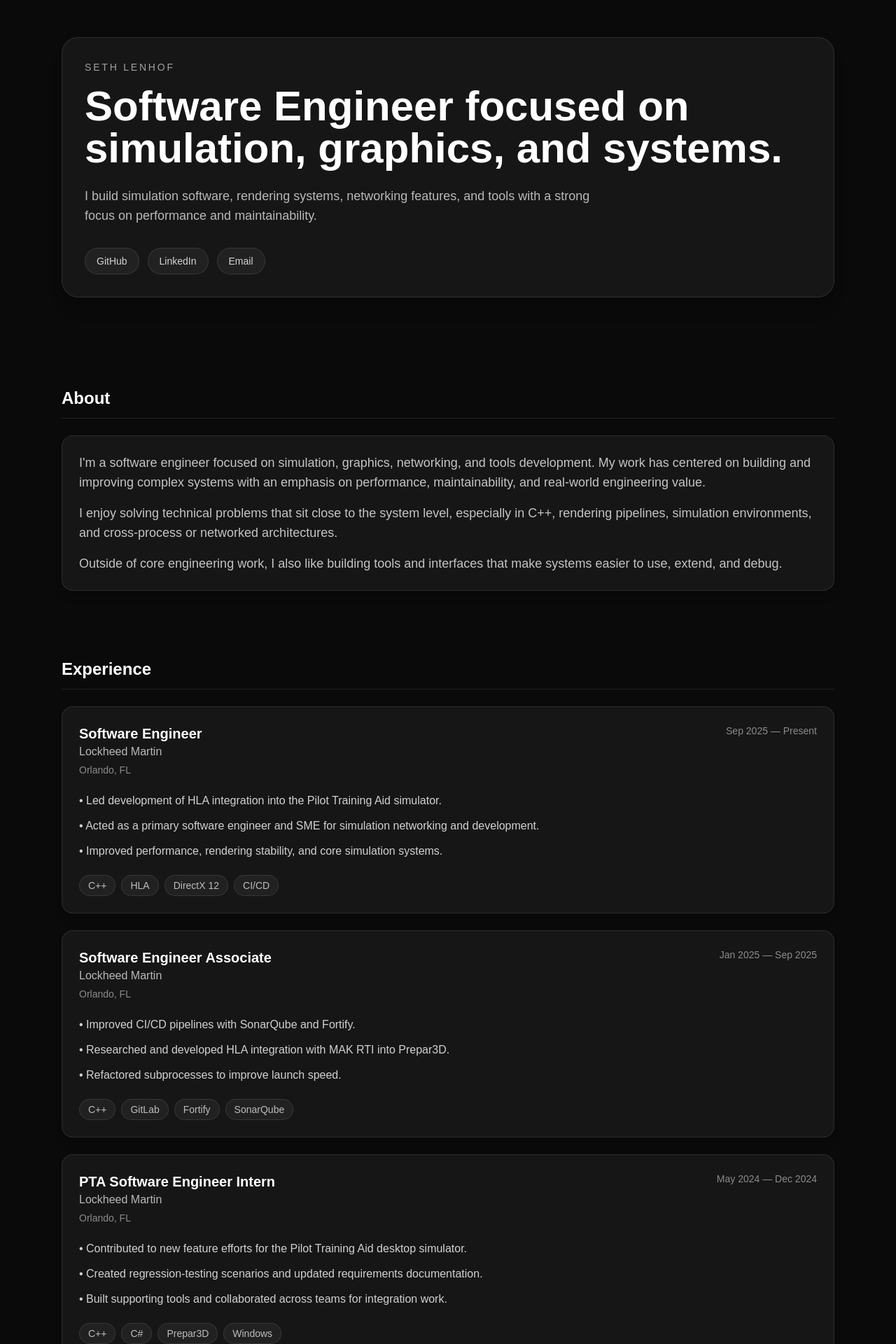
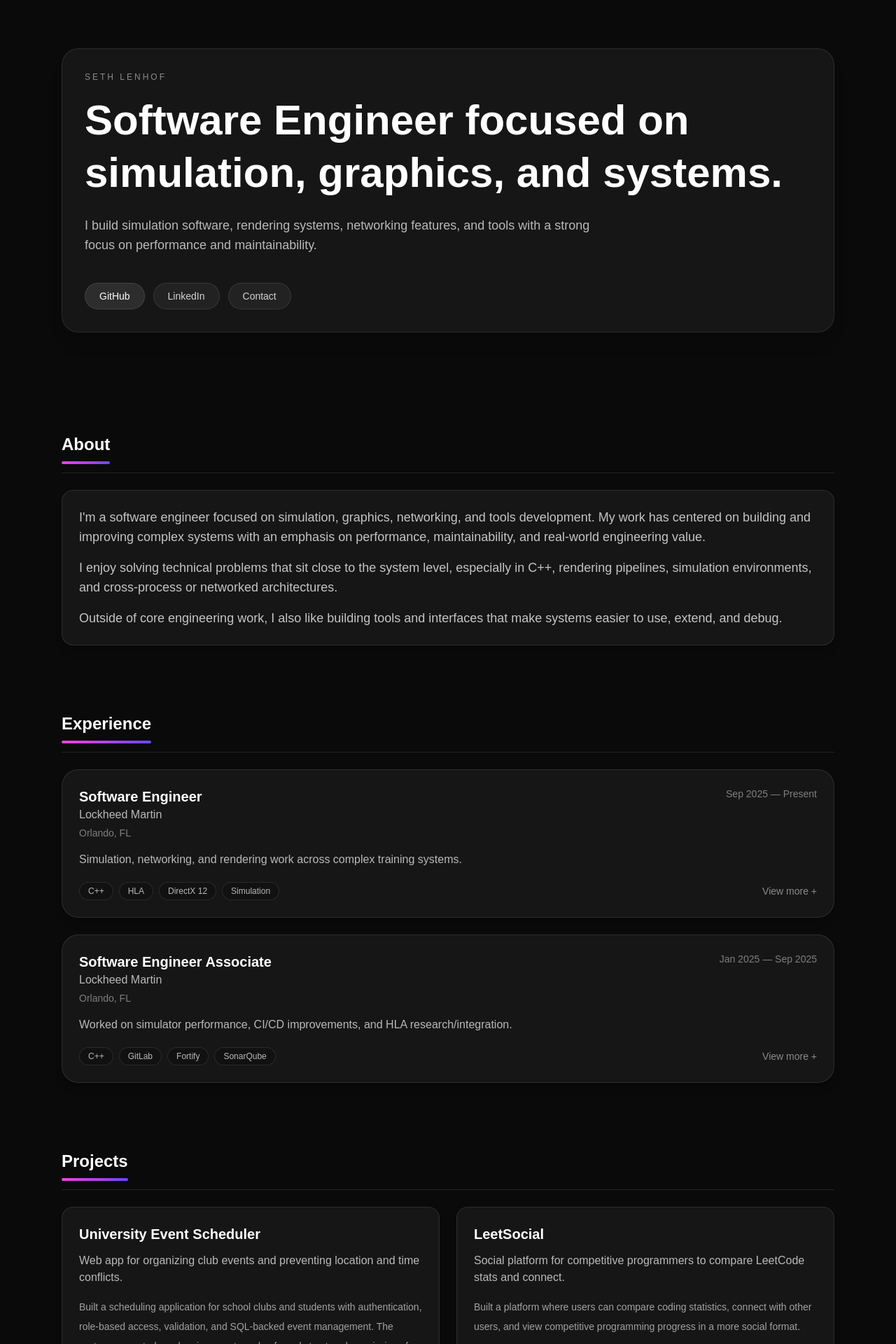
Before and after one commit to sethlenhof/website-mk2, a Next.js app: page / in a window 1280 px wide. Shown: the part 80-2000 px from the top of the page at 70% size. Built offline with nearby package versions, Linux system fonts and the light colour scheme.

Commit message:
Add modal

```diff
--- a/src/app/globals.css
+++ b/src/app/globals.css
@@ -1,28 +1,17 @@
 @import "tailwindcss";
 
 :root {
-  --background: #ffffff;
-  --foreground: #171717;
+  --bg: #212623;
+  --panel: rgba(255, 255, 255, 0.05);
+  --panel-hover: rgba(255, 255, 255, 0.08);
+  --border: rgba(255, 255, 255, 0.1);
+  --gradient: linear-gradient(45deg, rgba(251,63,220,1) 0%, rgba(105,70,252,1) 100%);
 }
 
-@theme inline {
-  --color-background: var(--background);
-  --color-foreground: var(--foreground);
+@theme inline
+{
   --font-sans: var(--font-geist-sans);
   --font-mono: var(--font-geist-mono);
-}
-
-@media (prefers-color-scheme: dark) {
-  :root {
-    --background: #0a0a0a;
-    --foreground: #ededed;
-  }
-}
-
-body {
-  background: var(--background);
-  color: var(--foreground);
-  font-family: Arial, Helvetica, sans-serif;
 }
 
 html {
@@ -32,4 +21,9 @@ html {
 body {
   background: rgb(10, 10, 10);
   color: white;
+  font-family: Arial, Helvetica, sans-serif;
 }
+
+::selection {
+  background: rgba(59, 130, 246, 0.3);
+}
--- a/src/components/sections/ExperienceSection.tsx
+++ b/src/components/sections/ExperienceSection.tsx
@@ -1,10 +1,33 @@
+"use client";
+
+import { useState } from "react";
+import SectionHeader from "@/components/ui/SectionHeader";
 import ExperienceCard from "@/components/ui/ExperienceCard";
-import SectionHeader from "@/components/ui/SectionHeader";
-import { experience } from "@/data/experience";
+import Modal from "@/components/ui/Modal";
+import { experience, type ExperienceItem } from "@/data/experience";
 
 export default function ExperienceSection() {
+  const [selected, setSelected] = useState<ExperienceItem | null>(null);
+  const [isModalOpen, setIsModalOpen] = useState(false);
+
+  const openModal = (item: ExperienceItem) => {
+    setSelected(item);
+    setIsModalOpen(true);
+  };
+
+  const closeModal = () => {
+    setIsModalOpen(false);
+  };
+
+  const clearSelected = () => {
+    setSelected(null);
+  };
+
   return (
-    <section id="experience" className="mx-auto max-w-6xl px-6 py-12 scroll-mt-24">
+    <section
+      id="experience"
+      className="mx-auto max-w-6xl px-6 py-12 scroll-mt-24"
+    >
       <SectionHeader title="Experience" />
 
       <div className="mt-6 grid gap-6">
@@ -12,9 +35,45 @@ export default function ExperienceSection() {
           <ExperienceCard
             key={`${item.company}-${item.role}-${item.start}`}
             item={item}
+            onOpen={() => openModal(item)}
           />
         ))}
       </div>
+
+      <Modal
+        isOpen={isModalOpen}
+        onClose={closeModal}
+        onAfterClose={clearSelected}
+        title={selected ? `${selected.role} — ${selected.company}` : ""}
+      >
+        {selected ? (
+          <div>
+            <p className="mb-4 text-sm text-white/50">
+              {selected.start} — {selected.end}
+              {selected.location ? ` • ${selected.location}` : ""}
+            </p>
+
+            <ul className="space-y-3 text-white/80">
+              {selected.bullets.map((bullet) => (
+                <li key={bullet} className="leading-7">
+                  • {bullet}
+                </li>
+              ))}
+            </ul>
+
+            <div className="mt-6 flex flex-wrap gap-2">
+              {selected.tags.map((tag) => (
+                <span
+                  key={tag}
+                  className="rounded-full border border-white/10 bg-white/5 px-3 py-1 text-sm text-white/70"
+                >
+                  {tag}
+                </span>
+              ))}
+            </div>
+          </div>
+        ) : null}
+      </Modal>
     </section>
   );
 }
--- a/src/components/sections/Hero.tsx
+++ b/src/components/sections/Hero.tsx
@@ -2,13 +2,21 @@ import { site } from "@/data/site";
 
 export default function Hero() {
   return (
-    <section id="home" className="mx-auto max-w-6xl px-6 py-20 scroll-mt-24">
-      <div className="rounded-3xl border border-white/10 bg-white/5 p-8 shadow-xl">
-        <p className="text-sm uppercase tracking-[0.2em] text-white/60">
+    <section
+      id="home"
+      className="relative mx-auto max-w-6xl px-6 py-24 scroll-mt-24"
+    >
+      {/* background glow */}
+      <div className="pointer-events-none absolute inset-0 -z-10 flex justify-center">
+        <div className="h-72 w-[600px] rounded-full bg-blue-500/10 blur-3xl" />
+      </div>
+
+      <div className="rounded-3xl border border-white/10 bg-white/5 p-8 shadow-xl backdrop-blur">
+        <p className="text-xs uppercase tracking-[0.25em] text-white/50">
           {site.name}
         </p>
 
-        <h1 className="mt-4 text-4xl font-bold sm:text-6xl">
+        <h1 className="mt-4 text-4xl font-bold leading-tight sm:text-6xl">
           {site.headline}
         </h1>
 
@@ -16,28 +24,30 @@ export default function Hero() {
           {site.subheadline}
         </p>
 
-        <div className="mt-8 flex flex-wrap gap-3">
+        <div className="mt-10 flex flex-wrap gap-3">
           <a
             href={site.links.github}
             target="_blank"
             rel="noreferrer"
-            className="rounded-full border border-white/10 bg-white/5 px-4 py-2 text-sm text-white/80 transition hover:bg-white/10"
+            className="rounded-full border border-white/10 bg-white/10 px-5 py-2 text-sm text-white transition hover:bg-white/20"
           >
             GitHub
           </a>
+
           <a
             href={site.links.linkedin}
             target="_blank"
             rel="noreferrer"
-            className="rounded-full border border-white/10 bg-white/5 px-4 py-2 text-sm text-white/80 transition hover:bg-white/10"
+            className="rounded-full border border-white/10 bg-white/5 px-5 py-2 text-sm text-white/80 transition hover:bg-white/10"
           >
             LinkedIn
           </a>
+
           <a
             href={`mailto:${site.email}`}
-            className="rounded-full border border-white/10 bg-white/5 px-4 py-2 text-sm text-white/80 transition hover:bg-white/10"
+            className="rounded-full border border-white/10 bg-white/5 px-5 py-2 text-sm text-white/80 transition hover:bg-white/10"
           >
-            Email
+            Contact
           </a>
         </div>
       </div>
--- a/src/components/ui/ExperienceCard.tsx
+++ b/src/components/ui/ExperienceCard.tsx
@@ -1,44 +1,57 @@
-import type { ExperienceItem } from "@/data/experience";
+type ExperienceItem = {
+  company: string;
+  role: string;
+  start: string;
+  end: string;
+  location?: string;
+  summary: string;
+  bullets: string[];
+  tags: string[];
+};
 
 type ExperienceCardProps = {
   item: ExperienceItem;
+  onOpen: () => void;
 };
 
-export default function ExperienceCard({ item }: ExperienceCardProps) {
+export default function ExperienceCard({ item, onOpen }: ExperienceCardProps) {
   return (
-    <article className="rounded-2xl border border-white/10 bg-white/5 p-6 shadow-lg">
+    <button
+      onClick={onOpen}
+      className="group w-full rounded-3xl border border-white/10 bg-white/5 p-6 text-left shadow-lg transition hover:border-white/20 hover:bg-white/10"
+    >
       <div className="flex flex-col gap-3 sm:flex-row sm:items-start sm:justify-between">
         <div>
-          <h3 className="text-xl font-semibold">{item.role}</h3>
+          <h3 className="text-xl font-semibold text-white">{item.role}</h3>
           <p className="text-white/70">{item.company}</p>
           {item.location ? (
-            <p className="mt-1 text-sm text-white/50">{item.location}</p>
+            <p className="mt-1 text-sm text-white/45">{item.location}</p>
           ) : null}
         </div>
 
-        <p className="text-sm text-white/50">
+        <div className="text-sm text-white/45">
           {item.start} — {item.end}
-        </p>
+        </div>
       </div>
 
-      <ul className="mt-5 space-y-2 text-white/80">
-        {item.bullets.map((bullet) => (
-          <li key={bullet} className="leading-7">
-            • {bullet}
-          </li>
-        ))}
-      </ul>
+      <p className="mt-4 text-white/70">{item.summary}</p>
 
-      <div className="mt-5 flex flex-wrap gap-2">
-        {item.tags.map((tag) => (
+      <div className="mt-5 flex items-center justify-between">
+        <div className="flex flex-wrap gap-2">
+          {item.tags.slice(0, 4).map((tag) => (
             <span
               key={tag}
-            className="rounded-full border border-white/10 bg-white/5 px-3 py-1 text-sm text-white/70"
+              className="rounded-full border border-white/10 bg-black/20 px-3 py-1 text-xs text-white/70"
             >
               {tag}
             </span>
           ))}
         </div>
-    </article>
+
+        <span className="text-sm text-white/50 transition group-hover:text-white/80">
+          View more +
+        </span>
+      </div>
+    </button>
   );
 }
--- /dev/null
+++ b/src/components/ui/Modal.tsx
@@ -0,0 +1,94 @@
+"use client";
+
+import { ReactNode, useEffect, useState } from "react";
+
+type ModalProps = {
+  isOpen: boolean;
+  onClose: () => void;
+  onAfterClose?: () => void;
+  title: string;
+  children: ReactNode;
+};
+
+export default function Modal({
+  isOpen,
+  onClose,
+  onAfterClose,
+  title,
+  children,
+}: ModalProps) {
+  const [mounted, setMounted] = useState(false);
+  const [visible, setVisible] = useState(false);
+
+  useEffect(() => {
+    let openTimer: ReturnType<typeof setTimeout> | null = null;
+    let closeTimer: ReturnType<typeof setTimeout> | null = null;
+
+    if (isOpen) {
+      setMounted(true);
+      openTimer = setTimeout(() => {
+        setVisible(true);
+      }, 20);
+    } else if (mounted) {
+      setVisible(false);
+      closeTimer = setTimeout(() => {
+        setMounted(false);
+        onAfterClose?.();
+      }, 500);
+    }
+
+    return () => {
+      if (openTimer) clearTimeout(openTimer);
+      if (closeTimer) clearTimeout(closeTimer);
+    };
+  }, [isOpen, mounted, onAfterClose]);
+
+  useEffect(() => {
+    if (!mounted) return;
+
+    const handleKeyDown = (event: KeyboardEvent) => {
+      if (event.key === "Escape") onClose();
+    };
+
+    document.body.style.overflow = "hidden";
+    window.addEventListener("keydown", handleKeyDown);
+
+    return () => {
+      document.body.style.overflow = "";
+      window.removeEventListener("keydown", handleKeyDown);
+    };
+  }, [mounted, onClose]);
+
+  if (!mounted) return null;
+
+  return (
+    <div
+      onClick={onClose}
+      className={`fixed inset-0 z-50 flex items-center justify-center p-4 transition-all duration-500 ${
+        visible ? "bg-black/60 backdrop-blur-sm" : "bg-black/0 backdrop-blur-0"
+      }`}
+    >
+      <div
+        onClick={(e) => e.stopPropagation()}
+        className={`max-h-[90vh] w-full max-w-3xl overflow-y-auto rounded-3xl border border-white/10 bg-[#1a1f1d] p-6 shadow-2xl transition-all duration-500 ${
+          visible
+            ? "translate-y-0 scale-100 opacity-100"
+            : "translate-y-2 scale-[0.98] opacity-0"
+        }`}
+      >
+        <div className="mb-6 flex items-start justify-between gap-4 border-b border-white/10 pb-4">
+          <h3 className="text-2xl font-semibold text-white">{title}</h3>
+
+          <button
+            onClick={onClose}
+            className="rounded-full border border-white/10 px-3 py-1 text-sm text-white/70 transition hover:bg-white/10 hover:text-white"
+          >
+            Close
+          </button>
+        </div>
+
+        {children}
+      </div>
+    </div>
+  );
+}
--- a/src/components/ui/SectionHeader.tsx
+++ b/src/components/ui/SectionHeader.tsx
@@ -4,8 +4,17 @@ type SectionHeaderProps = {
 
 export default function SectionHeader({ title }: SectionHeaderProps) {
   return (
-    <h2 className="border-b border-white/10 pb-3 text-2xl font-semibold">
-      {title}
-    </h2>
+    <div className="border-b border-white/10 pb-3">
+      <div className="inline-block">
+        <h2 className="text-2xl font-semibold text-white">{title}</h2>
+        <div
+          className="mt-2 h-1 rounded-full"
+          style={{
+            background:
+              "linear-gradient(45deg, rgba(251,63,220,1) 0%, rgba(105,70,252,1) 100%)",
+          }}
+        />
+      </div>
+    </div>
   );
 }
--- a/src/data/experience.ts
+++ b/src/data/experience.ts
@@ -4,6 +4,7 @@ export type ExperienceItem = {
   start: string;
   end: string;
   location?: string;
+  summary: string;
   bullets: string[];
   tags: string[];
 };
@@ -15,12 +16,15 @@ export const experience: ExperienceItem[] = [
     start: "Sep 2025",
     end: "Present",
     location: "Orlando, FL",
+    summary:
+      "Simulation, networking, and rendering work across complex training systems.",
     bullets: [
       "Led development of HLA integration into the Pilot Training Aid simulator.",
-      "Acted as a primary software engineer and SME for simulation networking and development.",
-      "Improved performance, rendering stability, and core simulation systems.",
+      "Acted as a primary software engineer and SME for simulation networking and software development.",
+      "Refactored core simulation systems to improve performance and runtime behavior.",
+      "Diagnosed and resolved DirectX 12 GPU memory issues affecting rendering stability.",
     ],
-    tags: ["C++", "HLA", "DirectX 12", "CI/CD"],
+    tags: ["C++", "HLA", "DirectX 12", "Simulation", "CI/CD"],
   },
   {
     company: "Lockheed Martin",
@@ -28,24 +32,13 @@ export const experience: ExperienceItem[] = [
     start: "Jan 2025",
     end: "Sep 2025",
     location: "Orlando, FL",
+    summary:
+      "Worked on simulator performance, CI/CD improvements, and HLA research/integration.",
     bullets: [
-      "Improved CI/CD pipelines with SonarQube and Fortify.",
-      "Researched and developed HLA integration with MAK RTI into Prepar3D.",
-      "Refactored subprocesses to improve launch speed.",
+      "Improved CI/CD pipelines by integrating SonarQube and Fortify.",
+      "Led research and development to integrate MAK RTI into Prepar3D.",
+      "Refactored key subprocesses to improve launch speed and reliability.",
     ],
-    tags: ["C++", "GitLab", "Fortify", "SonarQube"],
-  },
-  {
-    company: "Lockheed Martin",
-    role: "PTA Software Engineer Intern",
-    start: "May 2024",
-    end: "Dec 2024",
-    location: "Orlando, FL",
-    bullets: [
-      "Contributed to new feature efforts for the Pilot Training Aid desktop simulator.",
-      "Created regression-testing scenarios and updated requirements documentation.",
-      "Built supporting tools and collaborated across teams for integration work.",
-    ],
-    tags: ["C++", "C#", "Prepar3D", "Windows"],
+    tags: ["C++", "GitLab", "Fortify", "SonarQube", "Prepar3D"],
   },
 ];
```
Lines whose indentation alone changed are shown as unchanged.
